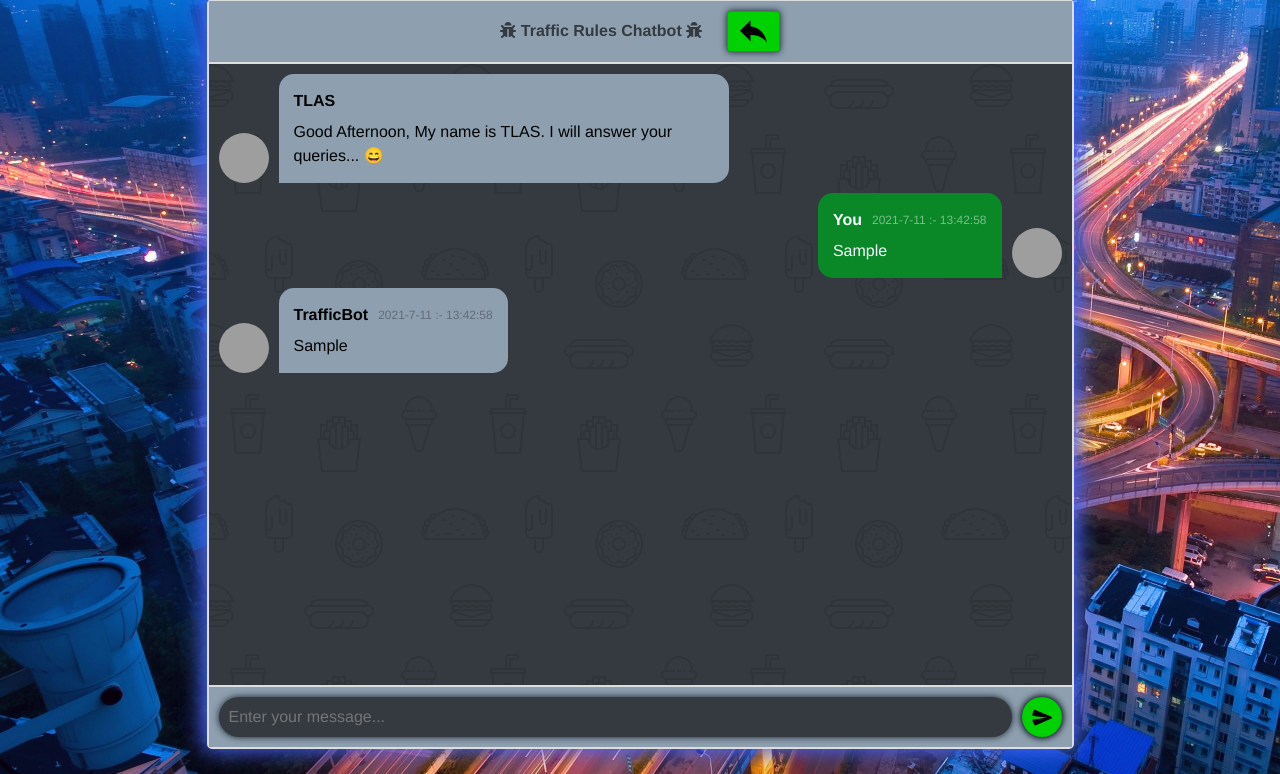
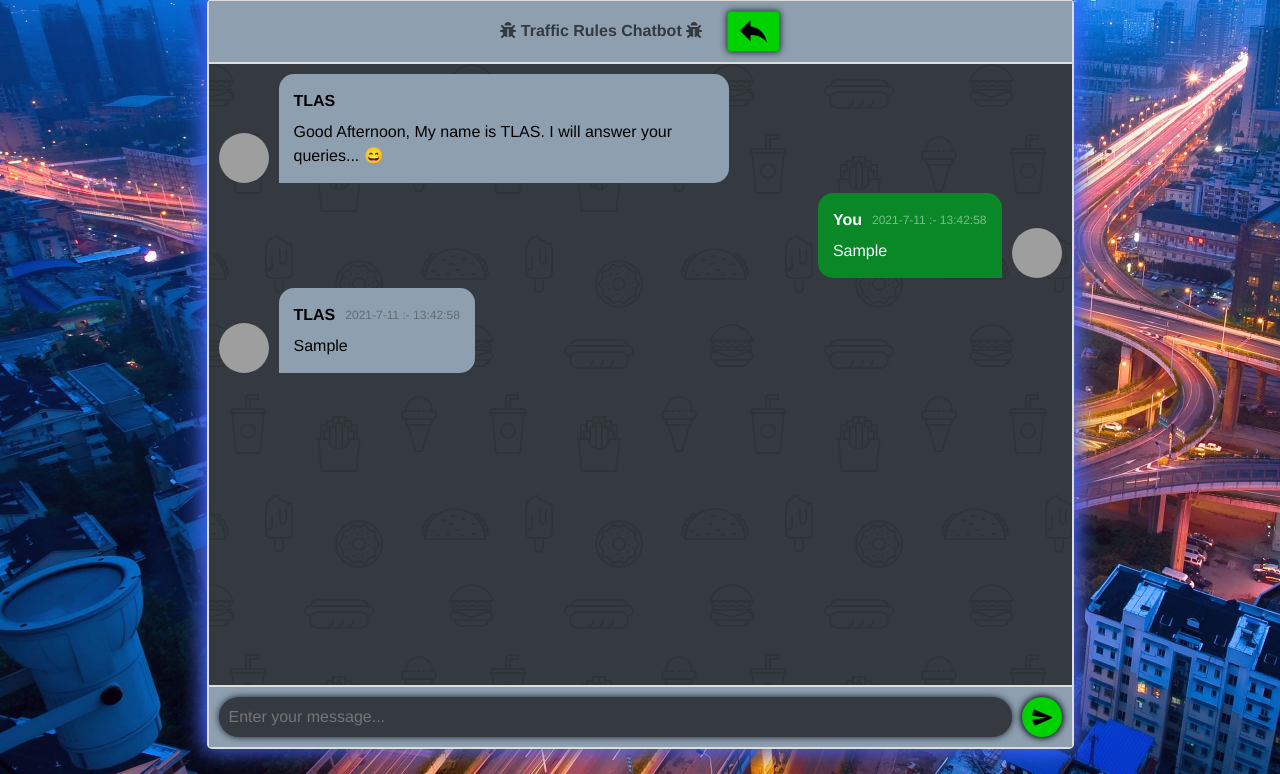
Before and after one commit to ramshi57/TLAS-CHAT-BOT, a Django app: template BOT/portal/templates/Chatbot_Page_Dark.html in a window 1280 px wide. Shown: the part 26-800 px from the top of the page. Run offline with Django 3.2, Linux system fonts and the light colour scheme; the template is opened without the code that fills it: most values are stand-ins (such as "Sample title", 1, 10 or a date in 2020); parts of the project's set-up code (start-up, migrations or seed data) failed here and were passed over; some libraries are stand-ins or nearby versions; grey boxes are pictures that could not be loaded.

Commit message:
Update Chatbot_Page_Dark.html

```diff
--- a/BOT/portal/templates/Chatbot_Page_Dark.html
+++ b/BOT/portal/templates/Chatbot_Page_Dark.html
@@ -335,7 +335,7 @@
 
                     <div class="msg-bubble">
                         <div class="msg-info">
-                            <div class="msg-info-name">TrafficBot</div>
+                            <div class="msg-info-name">TLAS</div>
                             <div class="msg-info-time"><script>document.write(date);document.write(" :- ");document.write(time);</script></div>
                         </div>
                         <div class="msg-text">
```
